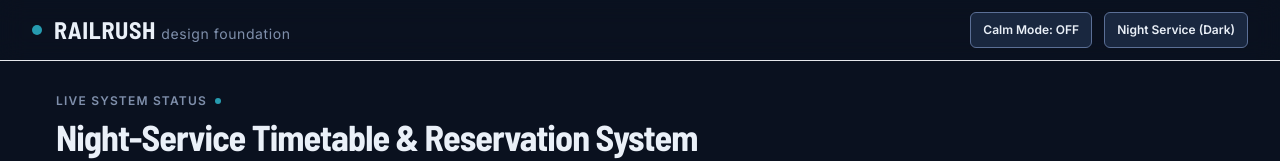
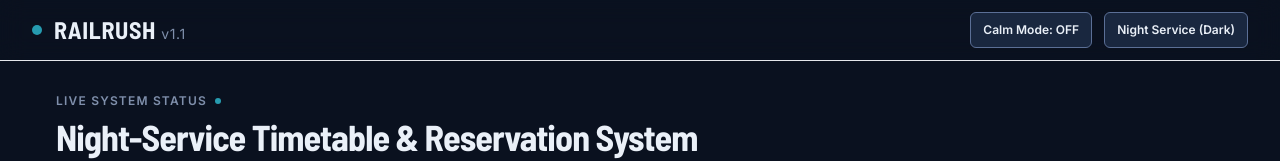
Before and after one commit to Yashika-Agrawal/RailRush, a React (Vite) app in the folder frontend/: page / in a window 1280 px wide. Shown: the top 161 px of the page. Built offline with nearby package versions, Linux system fonts and the light colour scheme.

Commit message:
chore: update subtitle to v1.1 in header

```diff
--- a/frontend/src/App.tsx
+++ b/frontend/src/App.tsx
@@ -23,7 +23,7 @@ export const App: React.FC = () => {
         <div className="flex items-center gap-3">
           <span className="w-2.5 h-2.5 rounded-full bg-action animate-pulse" />
           <h1 className="font-display font-bold text-xl md:text-2xl tracking-wide uppercase">
-            RailRush <span className="text-text-3 font-normal text-sm lowercase font-body">design foundation</span>
+            RailRush <span className="text-text-3 font-normal text-sm lowercase font-body">v1.1</span>
           </h1>
         </div>
 
```
